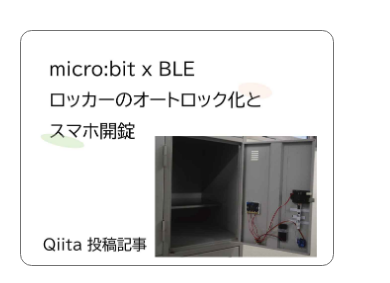
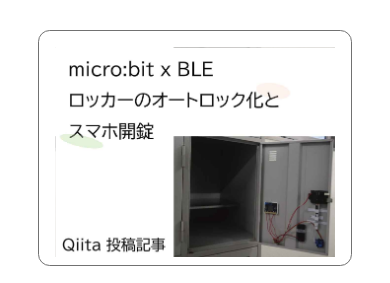
Before and after one commit to kazu-iroiro/portfolio, a plain HTML site: page index.html in a window 390 px wide. Shown: the part 42-325 px from the top of the page. Drawn offline with Linux system fonts and the light colour scheme.

Commit message:
topImageBoxの表示位置がスマートフォンの場合にズレていたため修正

```diff
--- a/style.css
+++ b/style.css
@@ -349,7 +349,7 @@ body {
         height: 60svw;
         border: solid 0.5svw #717171;
         border-radius: 3svw;
-        margin: 5svw 5svw;
+        margin: 5svw auto;
     }
 
     #topImage1st,
```
